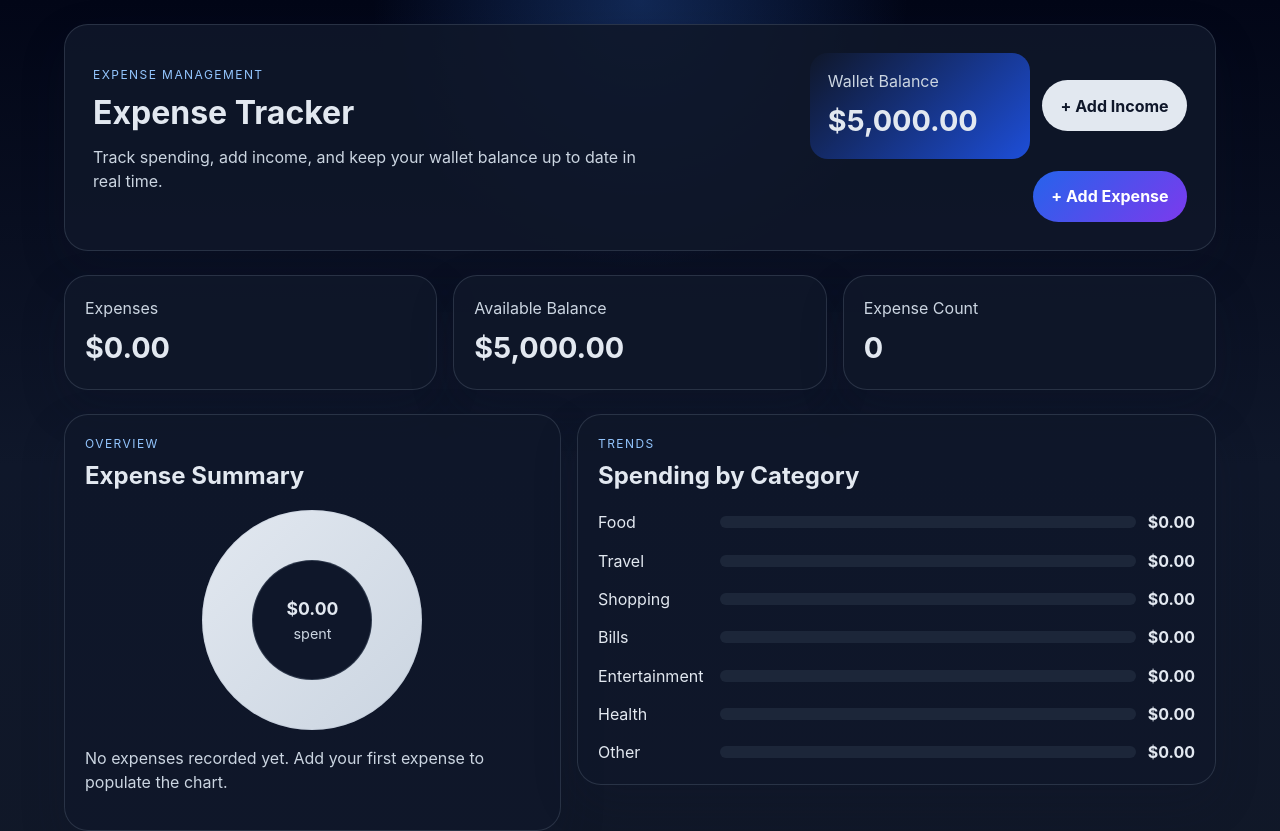
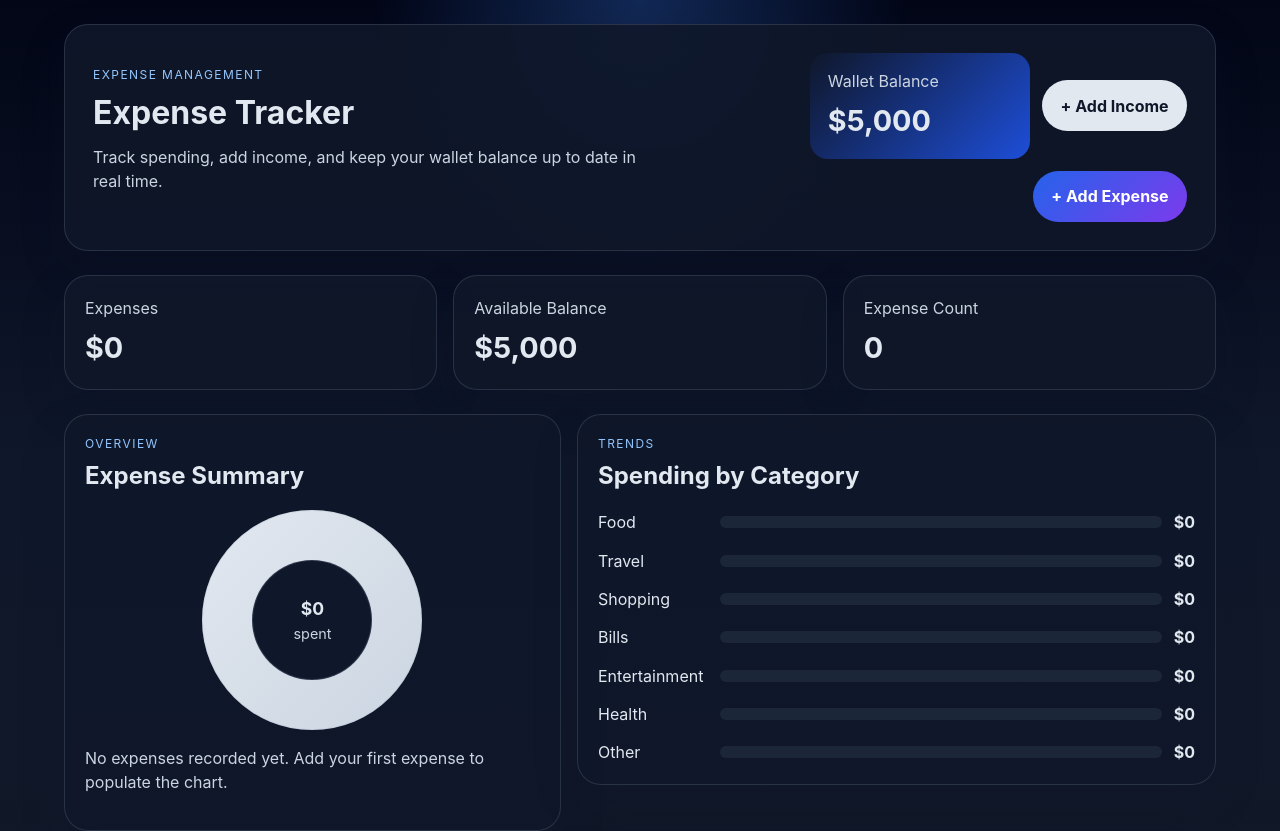
Before and after one commit to ketankathore/XEXPENSETRACKER, a React (Vite) app: page / in a window 1280 px wide. Shown: the top 831 px of the page. Built offline with nearby package versions, Linux system fonts and the light colour scheme.

Commit message:
Remove decimals from currency display

```diff
--- a/src/App.jsx
+++ b/src/App.jsx
@@ -4,6 +4,8 @@ import './App.css'
 const DEFAULT_BALANCE = 5000
 const STORAGE_KEY = 'expenses'
 const BALANCE_KEY = 'walletBalance'
+const STORAGE_VERSION_KEY = 'expenseTrackerDataVersion'
+const STORAGE_VERSION = 'reset-2026-05-25'
 const CATEGORIES = ['Food', 'Travel', 'Shopping', 'Bills', 'Entertainment', 'Health', 'Other']
 const COLORS = ['#2563eb', '#8b5cf6', '#14b8a6', '#f59e0b', '#ef4444', '#0f172a', '#10b981']
 
@@ -14,24 +16,14 @@ const defaultExpenseForm = {
   date: '',
 }
 
-const isCypressRun =
-  typeof window !== 'undefined' &&
-  Boolean(
-    window.Cypress ||
-    window.__cypress__ ||
-    window.top?.Cypress ||
-    window.top?.__cypress__ ||
-    navigator.userAgent.includes('Cypress') ||
-    navigator.webdriver,
-  )
-
 function loadStoredData() {
   try {
-    const hasStoredData = localStorage.getItem(BALANCE_KEY) !== null || localStorage.getItem(STORAGE_KEY) !== null
+    const savedVersion = localStorage.getItem(STORAGE_VERSION_KEY)
 
-    if (isCypressRun && hasStoredData) {
+    if (savedVersion !== STORAGE_VERSION) {
       localStorage.removeItem(BALANCE_KEY)
       localStorage.removeItem(STORAGE_KEY)
+      localStorage.setItem(STORAGE_VERSION_KEY, STORAGE_VERSION)
       return {
         walletBalance: DEFAULT_BALANCE,
         expenses: [],
@@ -58,6 +50,8 @@ function formatCurrency(value) {
   return new Intl.NumberFormat('en-US', {
     style: 'currency',
     currency: 'USD',
+    minimumFractionDigits: 0,
+    maximumFractionDigits: 0,
   }).format(value)
 }
 
@@ -75,6 +69,7 @@ function App() {
   useEffect(() => {
     localStorage.setItem(BALANCE_KEY, String(walletBalance))
     localStorage.setItem(STORAGE_KEY, JSON.stringify(expenses))
+    localStorage.setItem(STORAGE_VERSION_KEY, STORAGE_VERSION)
   }, [walletBalance, expenses])
 
   const totalExpenses = useMemo(
```
